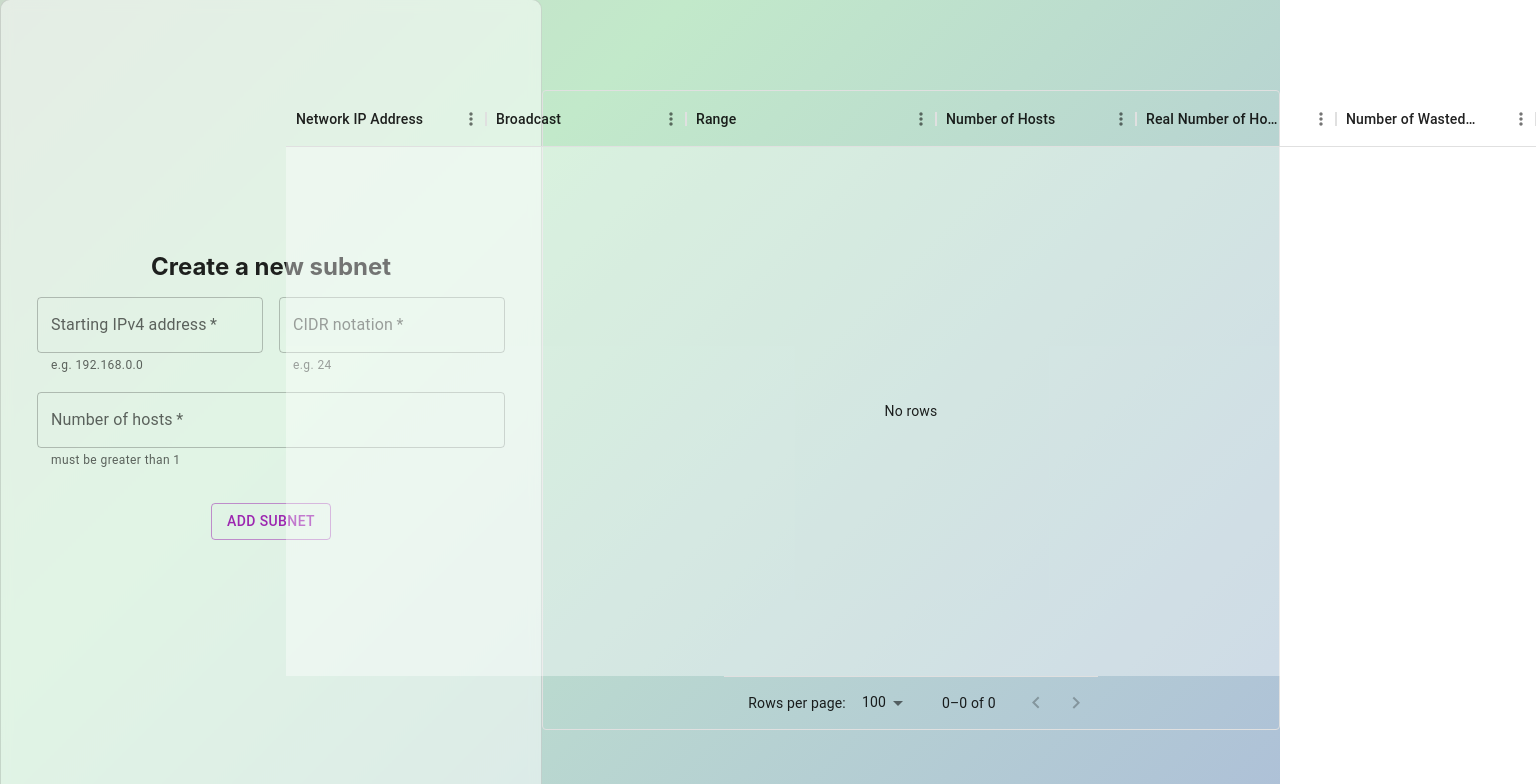
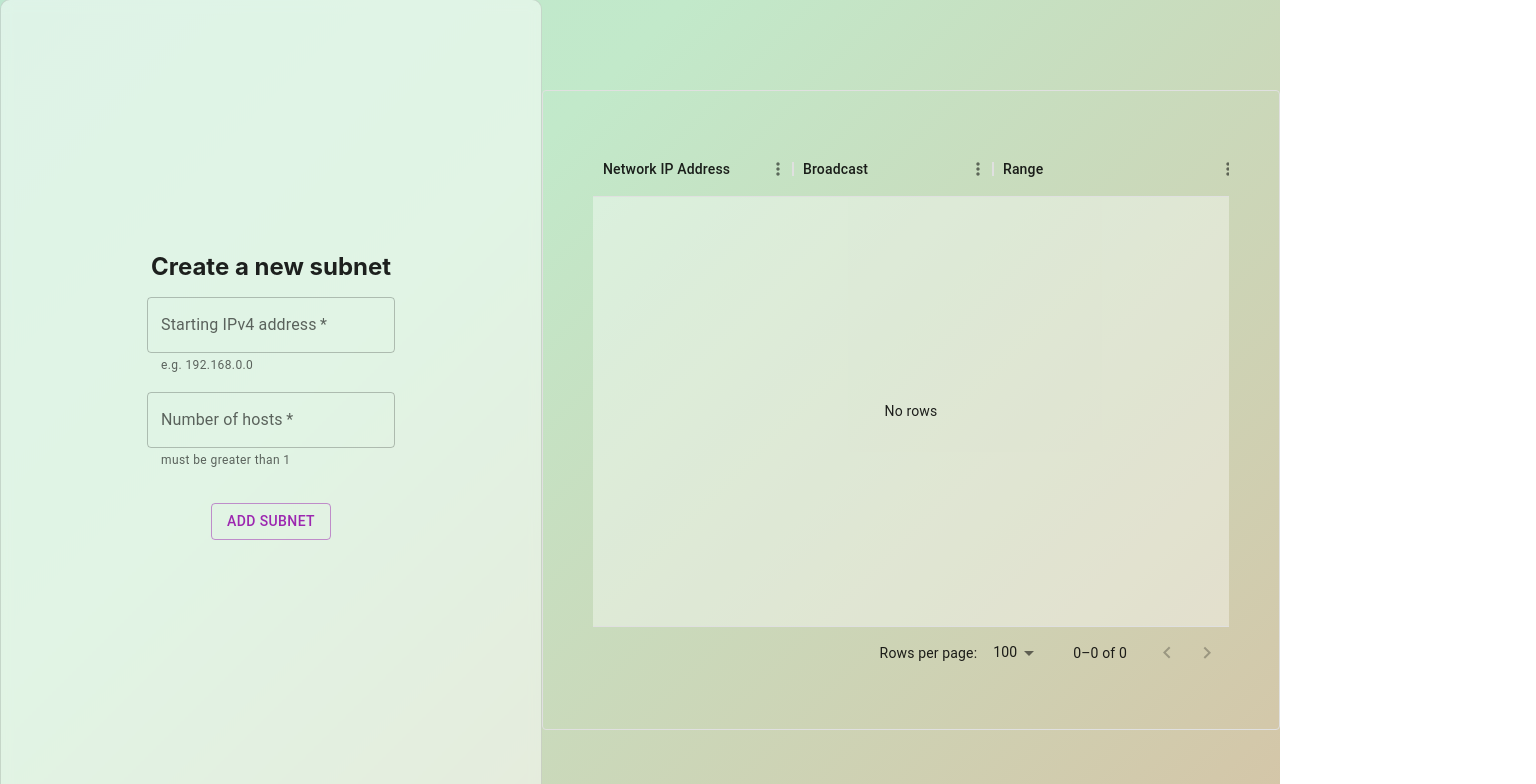
Before and after one commit to LuMarans30/Subnetting-react, a React (Create React App) app: page / in a window 1280 px wide. Shown: the top 784 px of the page, 1536 px wide, since content can reach past the window. Built offline with nearby package versions, Linux system fonts and the light colour scheme.

Commit message:
better page structure

```diff
--- a/src/App.css
+++ b/src/App.css
@@ -1,11 +1,13 @@
 .App {
-	background: linear-gradient(-45deg, #9a99e5, #c2e9ca, #e1adca, #edb5cb);
+	background: linear-gradient(-45deg, #e6a386, #c2e9ca, #ade1df, #bcb5ed);
 	background-size: 400% 400%;
 	animation: gradient 15s ease infinite;
 	height: 100vh;
 	display: flex;
 	justify-content: center;
 	align-items: center;
+	/*Disable scrolling*/
+	overflow: hidden;
 }
 
 .Card {
@@ -21,9 +23,11 @@
 	0% {
 		background-position: 0% 50%;
 	}
+
 	50% {
 		background-position: 100% 50%;
 	}
+
 	100% {
 		background-position: 0% 50%;
 	}
--- a/src/App.js
+++ b/src/App.js
@@ -26,7 +26,6 @@ var subnetCalc = new SubnetCalculator();
 
 function App() {
 
-  var subnetForm = React.createRef();
   const [rows, setRows] = React.useState([]);
 
   return (
@@ -34,9 +33,8 @@ function App() {
       <Card className='Card' variant="outlined" style={styles.card}>
         <CardContent>
           <SubnetForm
-            ref={subnetForm}
-            OnSubmit={(ipaddr, numhost, cidr) => {
-              subnetCalc.addSubnet(ipaddr, numhost, cidr);
+            OnSubmit={(ipaddr, numhost) => {
+              subnetCalc.addSubnet(ipaddr, numhost);
               subnetCalc.createRows();
               setRows(subnetCalc.getRows());
             }}
--- a/src/SubnetCalculator.js
+++ b/src/SubnetCalculator.js
@@ -41,39 +41,22 @@ class SubnetCalculator {
          */
         this.calculate = function (i) {
 
-            var ipaddr = this.subnets[i].ipaddr;
+            var ip = this.subnets[i].ipaddr;
             var numhost = parseInt(this.subnets[i].numhost) + 3; //Add 3 for the network, broadcast, and gateway addresses
 
-            var ipaddrParts = ipaddr.split("/");
-            var ip = ipaddrParts[0];
-            console.log("IP: ", ip);
-            var cidr = ipaddrParts[1];
-            console.log("CIDR: ", cidr);
-
             var hostBits = this.numToNextPowerOfTwo(numhost); //Number of bits needed to represent the number of hosts
-            console.log("Host bits: ", hostBits);
-
             var newcidr = 32 - hostBits; //New cidr
-            console.log("New CIDR: ", newcidr);
 
             var realnumhost = Math.pow(2, hostBits) - 3; //New number of hosts
-            console.log("New number of hosts: ", realnumhost);
-
             var wastehost = realnumhost - (numhost - 3); //Number of wasted hosts
-            console.log("Wasted hosts: ", wastehost);
 
             var ipbin = [];
             ip.split(".").forEach(octet => {
                 ipbin.push(parseInt(octet).toString(2).padStart(8, "0"));
             });
-            console.log("IP binary: ", ipbin);
 
             var mask = cidrToSubnetMask(newcidr);
-            console.log("Mask: ", mask);
-
             var result = getIpRange(ip, mask);
-
-            console.log("Network address: ", result.networkAddress, " - Broadcast address: ", result.broadcastAddress);
 
             this.subnets[i].ipaddr = result.networkAddress + "/" + newcidr;
             this.subnets[i].realnumhost = realnumhost;
@@ -85,10 +68,7 @@ class SubnetCalculator {
             var endIp = result.broadcastAddress.split(".");
             endIp[3] = parseInt(endIp[3]) - 2;
 
-            console.log("Start IP: ", startIp.join("."), " - End IP: ", endIp.join("."));
-
             var nextIp = this.getNextIp(result.broadcastAddress);
-            console.log("Next subnet IP: ", nextIp);
 
             return {
                 broadcast: result.broadcastAddress,
@@ -169,13 +149,12 @@ class SubnetCalculator {
          * Add a subnet to the list
          * @param {string} ipaddr
          * @param {number} numhost
-         * @param {number} cidr
          * @returns {void}
          */
-        this.addSubnet = function (ipaddr, numhost, cidr) {
+        this.addSubnet = function (ipaddr, numhost) {
             this.subnets = this.subnets.concat({
                 id: this.subnets.length + 1,
-                ipaddr: ipaddr + "/" + cidr,
+                ipaddr: ipaddr,
                 broadcast: "",
                 range: "",
                 numhost: numhost,
--- a/src/SubnetForm.js
+++ b/src/SubnetForm.js
@@ -18,17 +18,15 @@ const styles = {
 const SubnetForm = (props) => {
   const [ipaddr, setIpaddr] = useState('')
   const [numhost, setNumhost] = useState('')
-  const [cidr, setCidr] = useState('')
 
   function handleSubmit(event) {
     event.preventDefault();
-    console.log(ipaddr, "/", cidr, " - numhost: ", numhost)
+    console.log(ipaddr, " - numhost: ", numhost)
 
     //disable the two fields: ipaddr and cidr
     document.getElementById('ipaddr').disabled = true;
-    document.getElementById('cidr').disabled = true;
 
-    props.OnSubmit(ipaddr, numhost, cidr)
+    props.OnSubmit(ipaddr, numhost)
   }
 
   return (
@@ -36,7 +34,6 @@ const SubnetForm = (props) => {
       <form onSubmit={handleSubmit} style={styles.form}>
         <Stack spacing={2} direction="column" sx={{ marginBottom: 4 }}>
           <h2 style={styles.h2}>Create a new subnet</h2>
-          <Stack direction="row" spacing={2}>
           <TextField
             id='ipaddr'
             type="text"
@@ -49,20 +46,6 @@ const SubnetForm = (props) => {
             helperText="e.g. 192.168.0.0"
             required
           />
-            <TextField
-              id='cidr'
-              type="text"
-              variant='outlined'
-              color='secondary'
-              label="CIDR notation"
-              onChange={e => setCidr(e.target.value)}
-              inputProps={{ inputMode: 'numeric', pattern: '[0-9]*' }}
-              error={cidr.length > 0 && (cidr < 1 || cidr > 32)}
-              value={cidr}
-              helperText="e.g. 24"
-              required
-            />
-          </Stack>
           <TextField
             type="text"
             variant='outlined'
--- a/src/SubnetsGrid.js
+++ b/src/SubnetsGrid.js
@@ -4,10 +4,9 @@ import { DataGrid } from '@mui/x-data-grid';
 
 const style = {
     height: '80%',
-    width: '100%',
+    width: '65%',
     marginTop: 20,
-    alignItems: 'center',
-    justifyContent: 'center'
+    padding: 50
 }
 
 const columns = [
@@ -28,6 +27,23 @@ const SubnetsGrid = (props) => {
             columns={columns}
             pageSize={props.pageSize}
             rowsPerPageOptions={[props.pageSize]}
+            sx={{
+                '& .MuiDataGrid-virtualScroller::-webkit-scrollbar': {
+                    height: 8,
+                    width: 8,
+                    background: '#F5F5F5',
+                    borderRadius: 10,
+                },
+                '& .MuiDataGrid-virtualScroller::-webkit-scrollbar-track': {
+                    borderRadius: 10,
+                    background: '#F5F5F5',
+                    height: 8,
+                },
+                '& .MuiDataGrid-virtualScroller::-webkit-scrollbar-thumb': {
+                    backgroundColor: '#555',
+                    borderRadius: 10,
+                }
+            }}
         />
     )
 }
```
Lines whose indentation alone changed are shown as unchanged.
